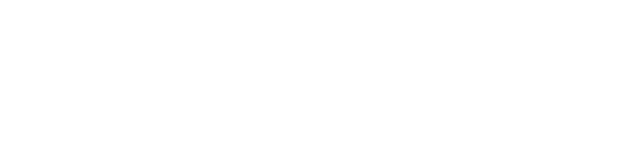
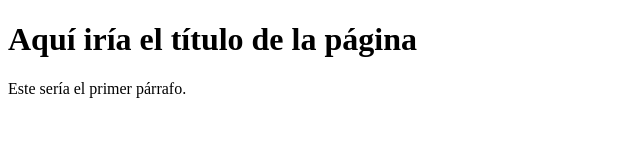
Before and after one commit to FactibleMedia/Proyecto-Web-Empresa-C, a plain HTML site: page index.html in a window 1280 px wide. Shown: the whole page, without its empty margins (0-640 px from the left). Drawn offline with Linux system fonts and the light colour scheme.

Commit message:
Update index.html

```diff
--- a/index.html
+++ b/index.html
@@ -6,6 +6,7 @@
     <title>Document</title>
 </head>
 <body>
-
+    <h1>Aquí iría el título de la página</h1>
+    <p>Este sería el primer párrafo.</p>
 </body>
 </html>
```
